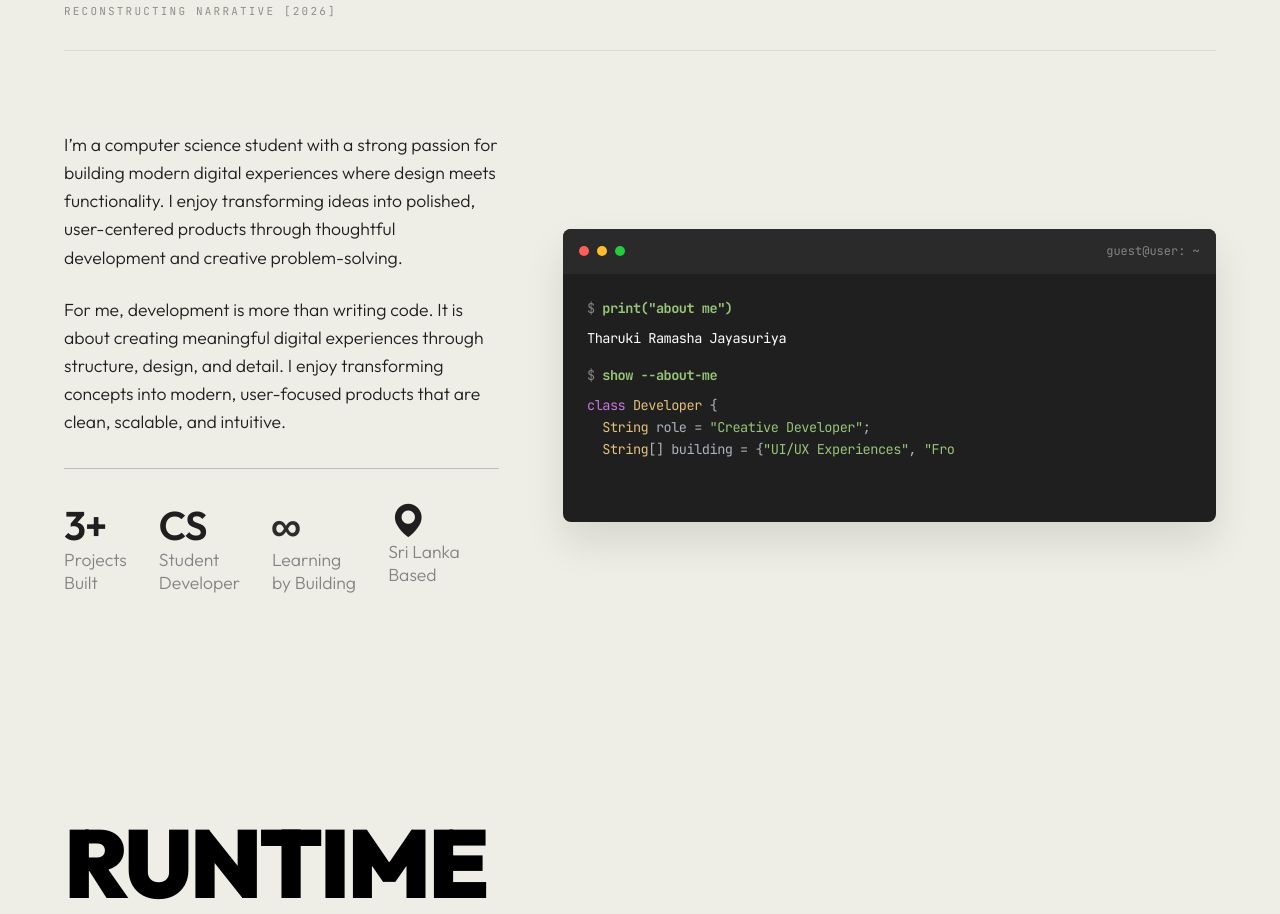
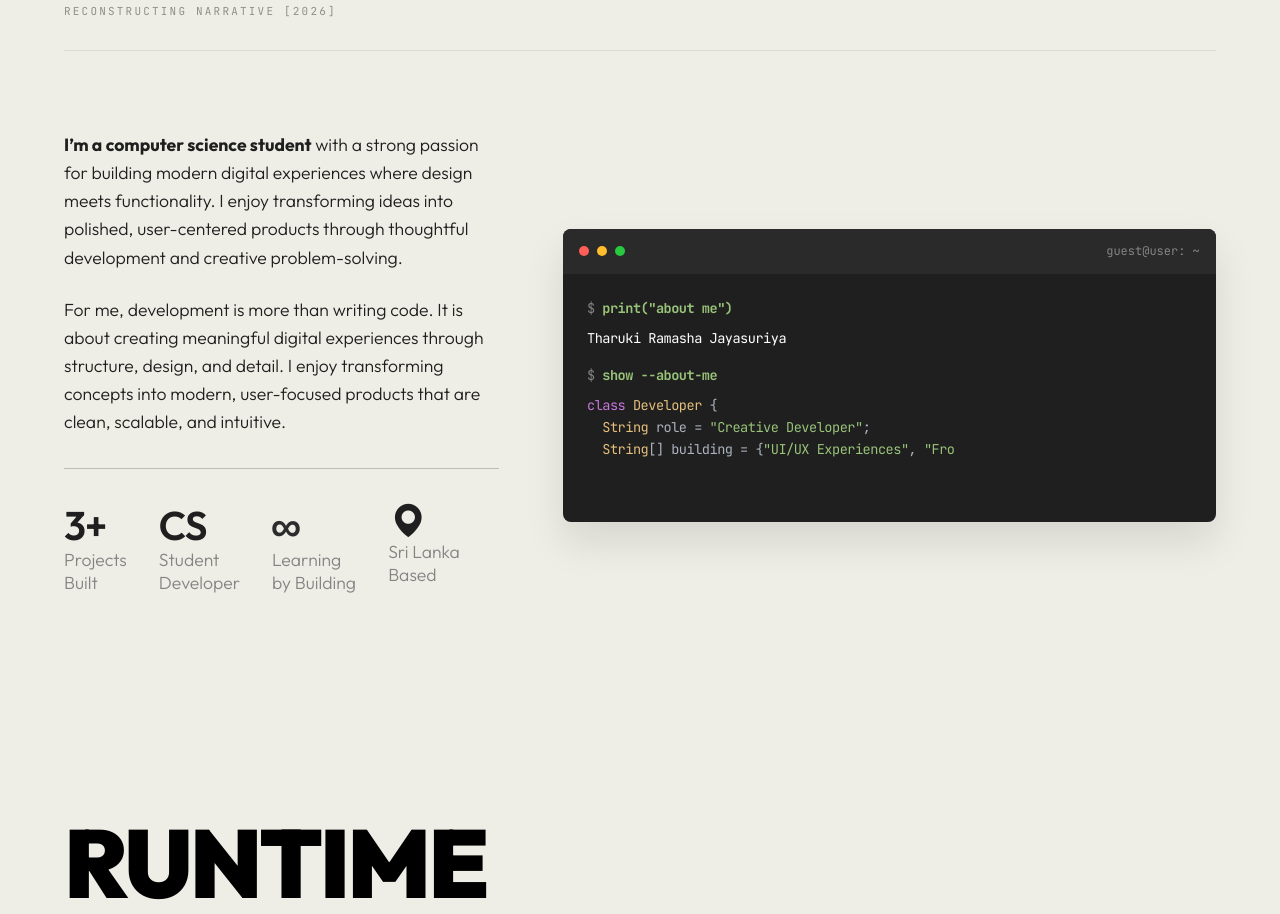
Before and after one commit to TharukiJ/Portfolio-3, a Next.js app: page / in a window 1280 px wide. Shown: the part 1020-1934 px from the top of the page. Built offline with nearby package versions, Linux system fonts and the light colour scheme; no server answers; a web font is replaced by a local one.

Commit message:
Update AboutSection.jsx

```diff
--- a/app/components/AboutSection.jsx
+++ b/app/components/AboutSection.jsx
@@ -85,7 +85,7 @@ export default function AboutSection() {
         <div className={`about-info anim-slide-left ${animActive ? "anim-active" : ""}`}>
           <div className="about-text">
             <p>
-              I’m a computer science student with a strong passion for building modern digital experiences
+              <strong>I’m a computer science student</strong> with a strong passion for building modern digital experiences
               where design meets functionality. I enjoy transforming ideas into polished, user-centered
               products through thoughtful development and creative problem-solving.
             </p>
```
